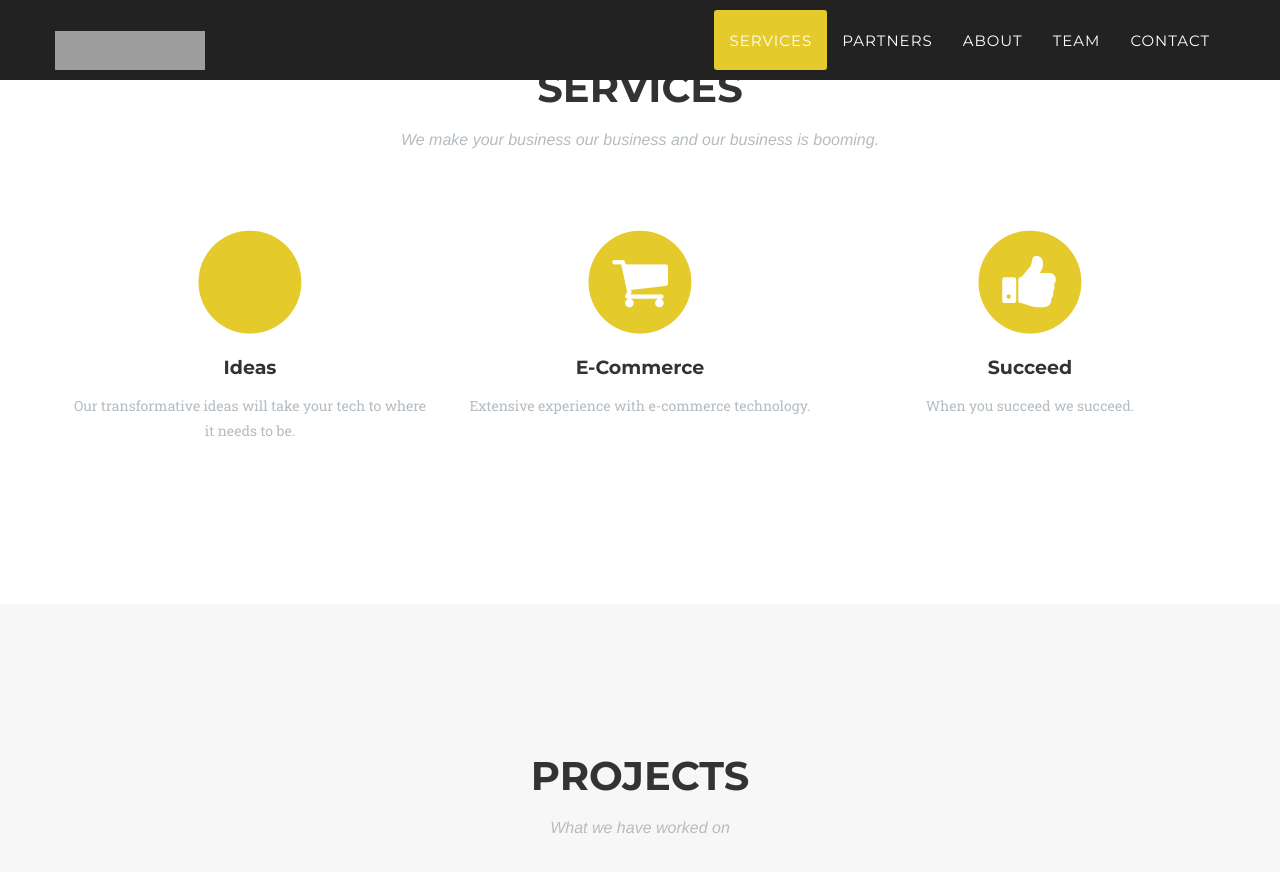
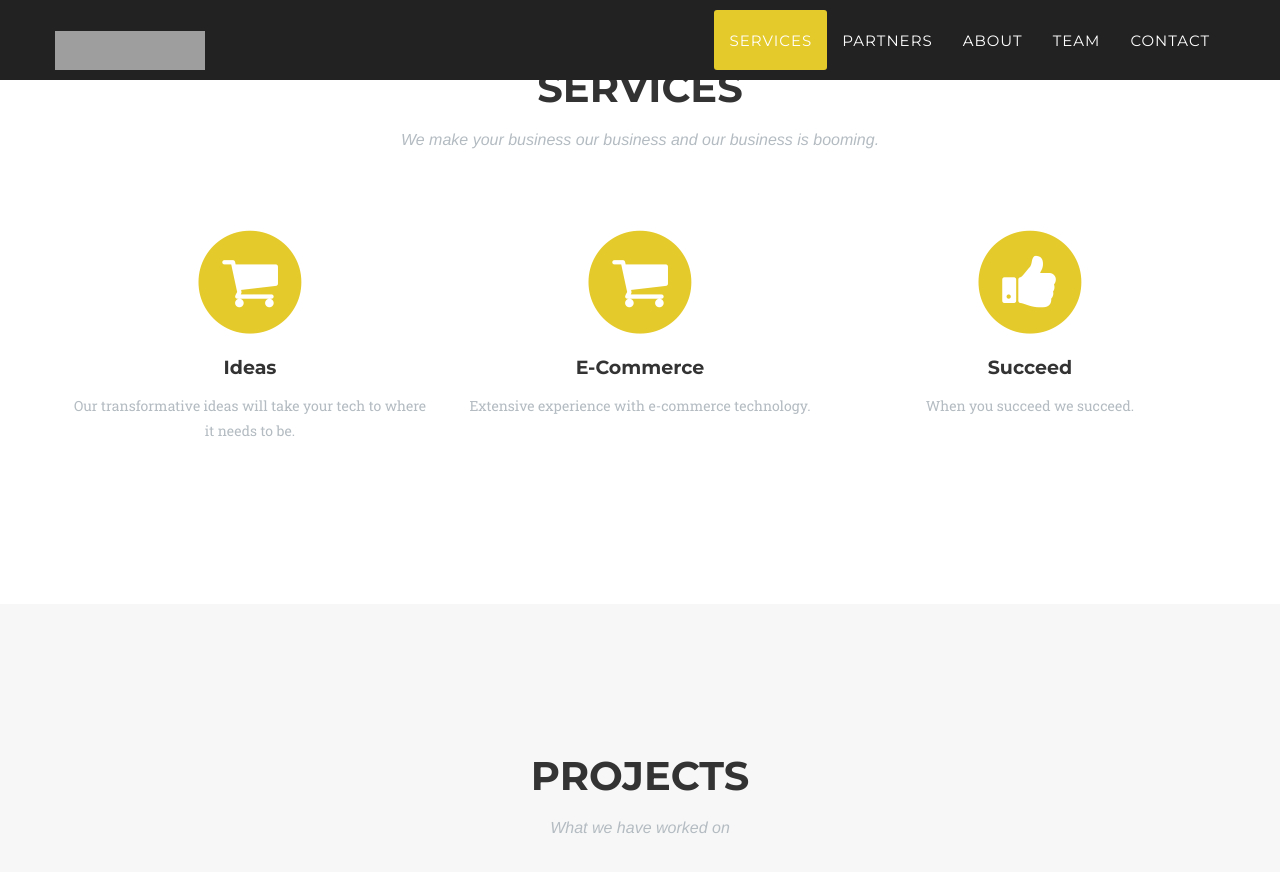
Before and after one commit to Truminant/truminant.github.io, a Jekyll site: the page built from index.html, in a window 1280 px wide and 900 px high, scrolled down 842 px. Shown: the top 872 px of the window. Built offline with Jekyll 4.4.1, drawn with Linux system fonts in a browser that asks for light colours; some web fonts are replaced; grey boxes are pictures that could not be loaded.

Commit message:
Try shopping cart

```diff
--- a/_includes/services.html
+++ b/_includes/services.html
@@ -12,7 +12,7 @@
             <div class="col-md-4">
                 <span class="fa-stack fa-4x">
                     <i class="fa fa-circle fa-stack-2x text-primary"></i>
-                    <i class="fa fa-unicorn fa-stack-1x fa-inverse"></i>
+                    <i class="fa fa-shopping-cart fa-stack-1x fa-inverse"></i>
                 </span>
                 <h4 class="service-heading">Ideas</h4>
                 <p class="text-muted">Our transformative ideas will take your tech to where it needs to be.
```
